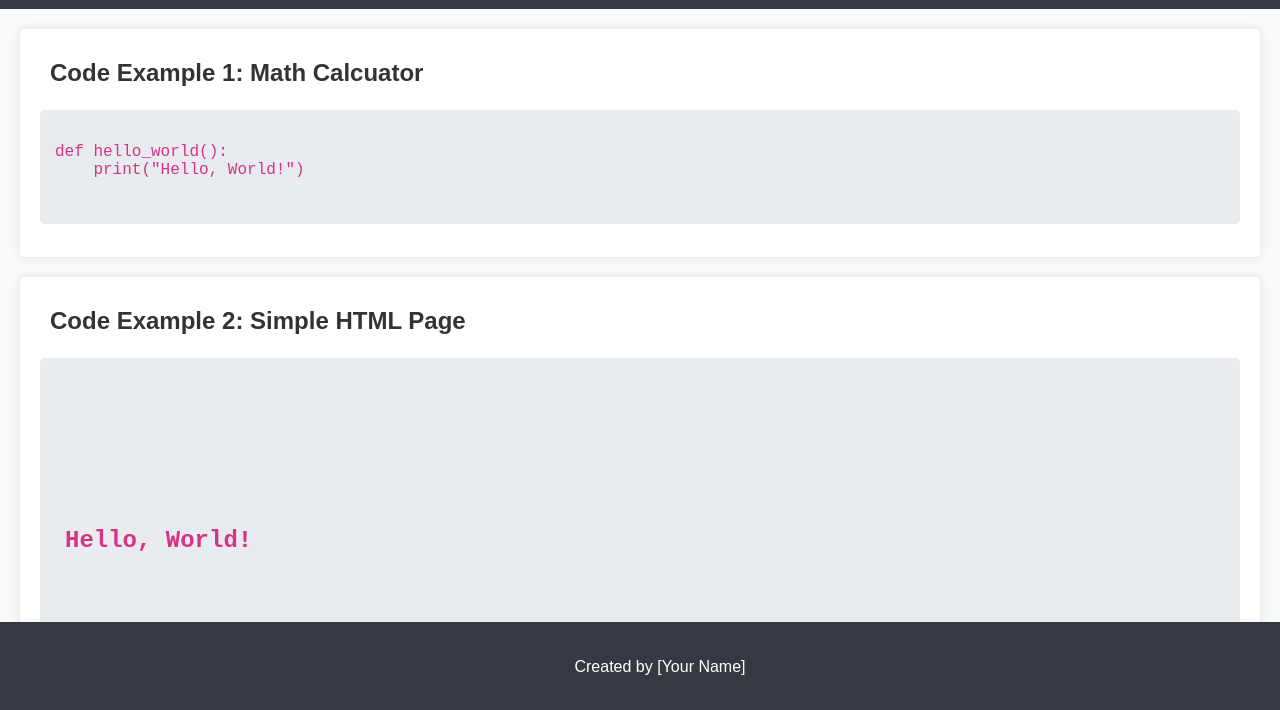
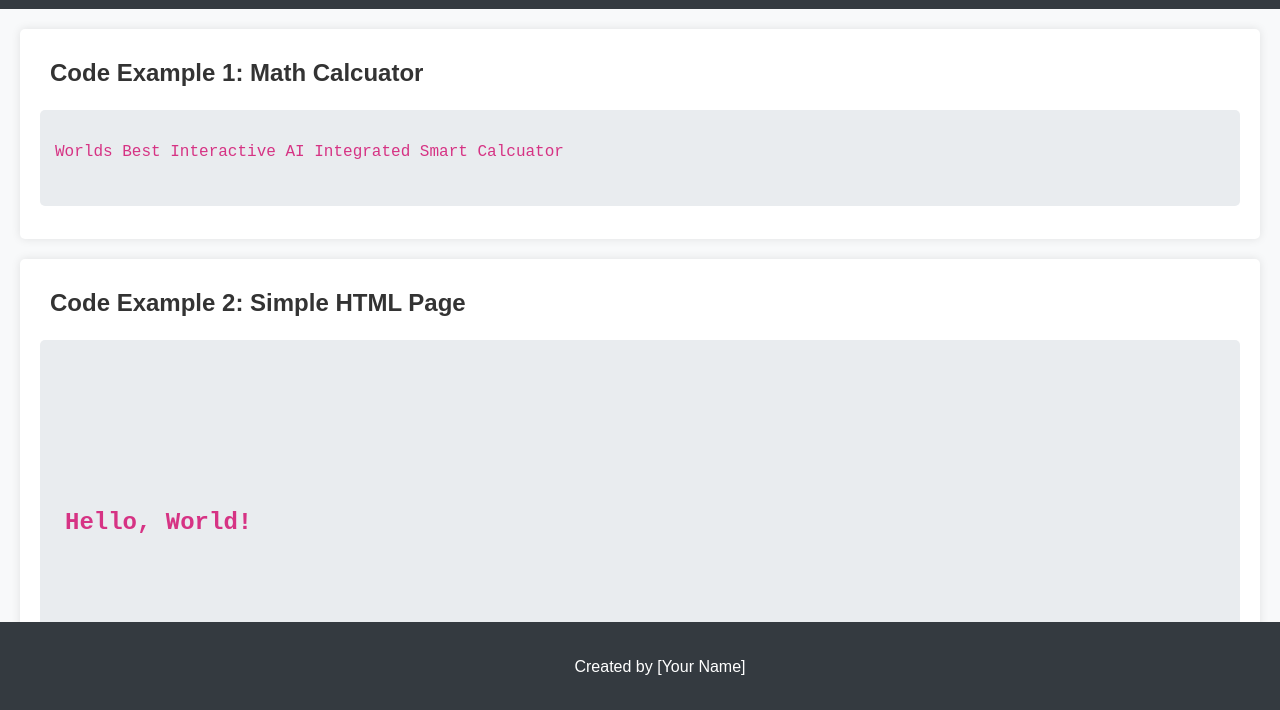
Before and after one commit to liam470/Calculator, a plain HTML site: page index.html in a window 1280 px wide. Shown: the part 88-798 px from the top of the page. Drawn offline with Linux system fonts and the light colour scheme.

Commit message:
index.html

```diff
--- a/index.html
+++ b/index.html
@@ -15,8 +15,7 @@
         <h2>Code Example 1: Math Calcuator</h2>
         <pre>
 <code>
-def hello_world():
-    print("Hello, World!")
+Worlds Best Interactive AI Integrated Smart Calcuator
 </code>
         </pre>
     </section>
```
